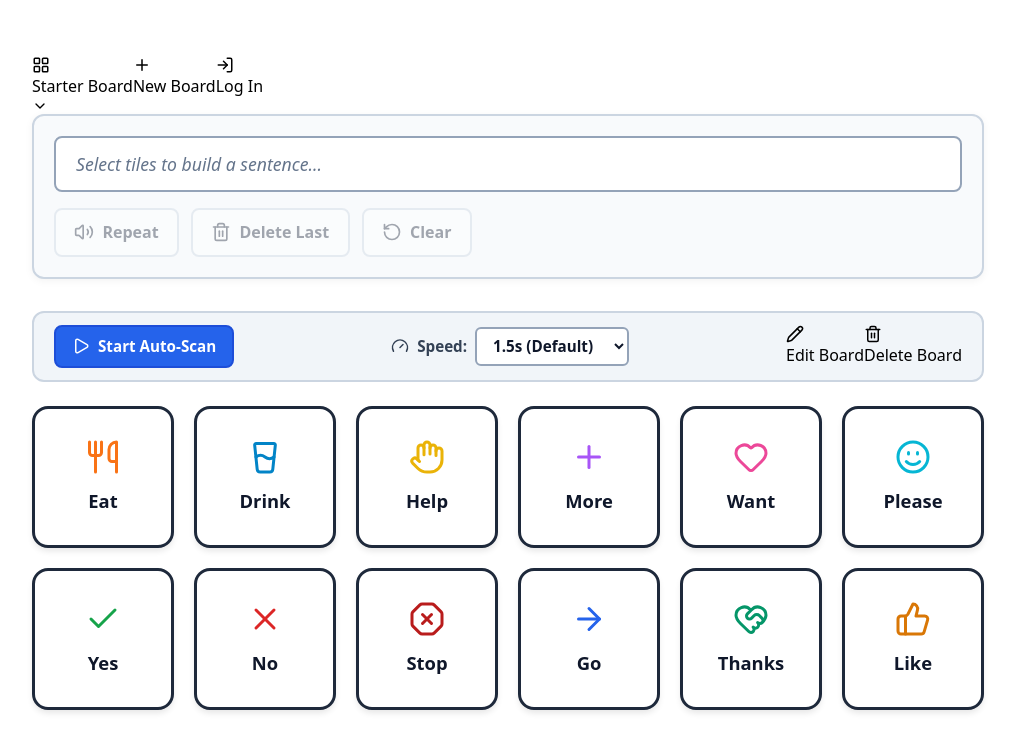
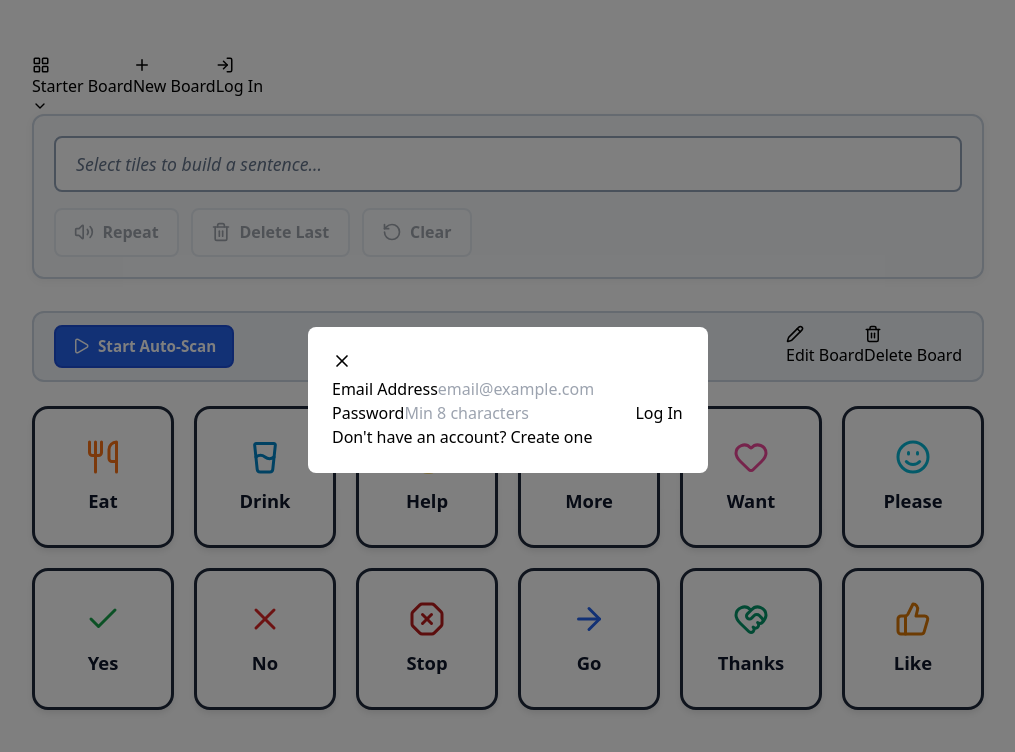
Before and after one commit to matanatkhalil/access-forge, a React (Vite) app in the folder client/: page /aac-board in a window 1280 px wide. Both pictures are taken after a click on the button "Log In". Shown: the top 752 px of the page, without its empty margins (132-1147 px from the left). Built offline with nearby package versions, Linux system fonts and the light colour scheme.

Commit message:
feat: set up the login and signup form for the board

```diff
--- /dev/null
+++ b/client/src/components/AuthModal.css
@@ -0,0 +1,17 @@
+.auth-modal-overlay {
+  position: fixed;
+  inset: 0;
+  background: rgba(0, 0, 0, 0.5);
+  display: flex;
+  align-items: center;
+  justify-content: center;
+  z-index: 1000;
+}
+
+.auth-modal-content {
+  background: white;
+  border-radius: 8px;
+  padding: 24px;
+  max-width: 400px;
+  width: 90%;
+}
--- a/client/src/components/AuthModal.jsx
+++ b/client/src/components/AuthModal.jsx
@@ -1,5 +1,6 @@
 import React, { useState } from 'react';
 import { X } from 'lucide-react';
+import './AuthModal.css';
 
 const AuthModal = ({ isOpen, onClose, onLoginSuccess }) => {
   const [isLoginMode, setIsLoginMode] = useState(true);
@@ -67,7 +68,64 @@ const AuthModal = ({ isOpen, onClose, onLoginSuccess }) => {
 
   if (!isOpen) return null;
 
-  return <form></form>;
+  return (
+    <div className="auth-modal-overlay" onClick={onClose}>
+      <div className="auth-modal-content" onClick={(e) => e.stopPropagation()}>
+        <button type="button" className="modal-close-btn" onClick={onClose} aria-label="Close">
+          <X size={20} aria-hidden="true" />
+        </button>
+        <form onSubmit={isLoginMode ? handleLogin : handleSignup}>
+          {!isLoginMode && (
+            <div className="input-name">
+              <label htmlFor="fullName">Full Name</label>
+              <input
+                id="fullName"
+                type="text"
+                placeholder="Enter your name"
+                value={name}
+                onChange={(e) => setName(e.target.value)}
+                required
+              />
+            </div>
+          )}
+          <label htmlFor="email">Email Address</label>
+          <input
+            type="email"
+            id="email"
+            placeholder="email@example.com"
+            value={email}
+            onChange={(e) => setEmail(e.target.value)}
+            required
+          />
+
+          <label htmlFor="password">Password</label>
+          <input
+            id="password"
+            type="password"
+            placeholder="Min 8 characters"
+            value={password}
+            onChange={(e) => setPassword(e.target.value)}
+            required
+          />
+
+          {error && <p className="error-message">{error}</p>}
+
+          <button type="submit" disabled={loading}>
+            {loading ? 'Please wait...' : isLoginMode ? 'Log In' : 'Sign Up'}
+          </button>
+          <button
+            type="button"
+            onClick={() => {
+              setIsLoginMode(!isLoginMode);
+              setError('');
+            }}
+          >
+            {isLoginMode ? "Don't have an account? Create one" : 'Already have an account? Log in'}
+          </button>
+        </form>
+      </div>
+    </div>
+  );
 };
 
 export default AuthModal;
--- a/client/src/tools/aac-board/AACBoard.jsx
+++ b/client/src/tools/aac-board/AACBoard.jsx
@@ -31,6 +31,7 @@ import starterTiles from './starterTiles.json';
 import { useSpeech } from './useSpeech';
 import { useScanner } from './useScanner';
 import './AACBoard.css';
+import AuthModal from '../../components/AuthModal';
 
 const ICON_MAP = {
   Utensils,
@@ -57,7 +58,7 @@ const AACBoard = () => {
   const [isLoggedIn, setIsLoggedIn] = useState(false);
   const [isOpen, setIsOpen] = useState(false); // for opening the menu to choose a board
   const [isAuthModalOpen, setIsAuthModalOpen] = useState(false);
-  const [authMode, setaAuthMode] = useState('login'); // this can be login or signup
+  const [authMode, setAuthMode] = useState('login'); // this can be login or signup
   const [authError, setAuthError] = useState(null); // clear past errors
 
   // Load saved scan speed from localStorage (default: 1500ms = 1.5s)
@@ -106,7 +107,7 @@ const AACBoard = () => {
 
   const openAuthModal = (mode = 'login') => {
     setAuthError(null); // clean any past errors
-    setaAuthMode('login'); // Always default to login view when opened from header
+    setAuthMode(mode); // Always default to login view when opened from header
     setIsAuthModalOpen(true);
 
     // prevent scrolling on the background while the modal is open
@@ -114,8 +115,8 @@ const AACBoard = () => {
   };
 
   const closeAuthModal = () => {
+    setIsAuthModalOpen(false);
     document.body.style.overflow = 'unset';
-    // rest of code
   };
 
   const handleCopyBoard = () => {
@@ -285,6 +286,15 @@ const AACBoard = () => {
           );
         })}
       </main>
+
+      <AuthModal
+        isOpen={isAuthModalOpen}
+        onClose={closeAuthModal}
+        onLoginSuccess={(userData) => {
+          setUser(userData);
+          setIsLoggedIn(true);
+        }}
+      />
     </section>
   );
 };
```
